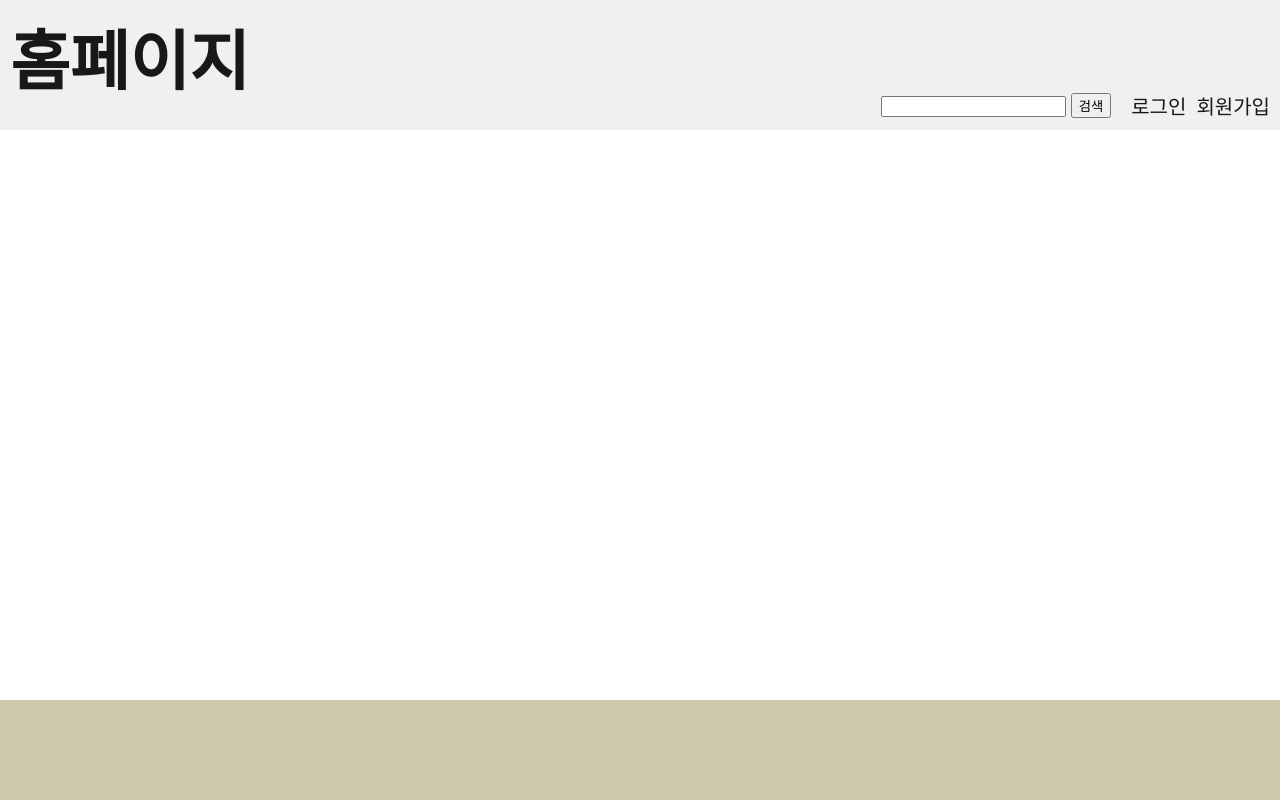
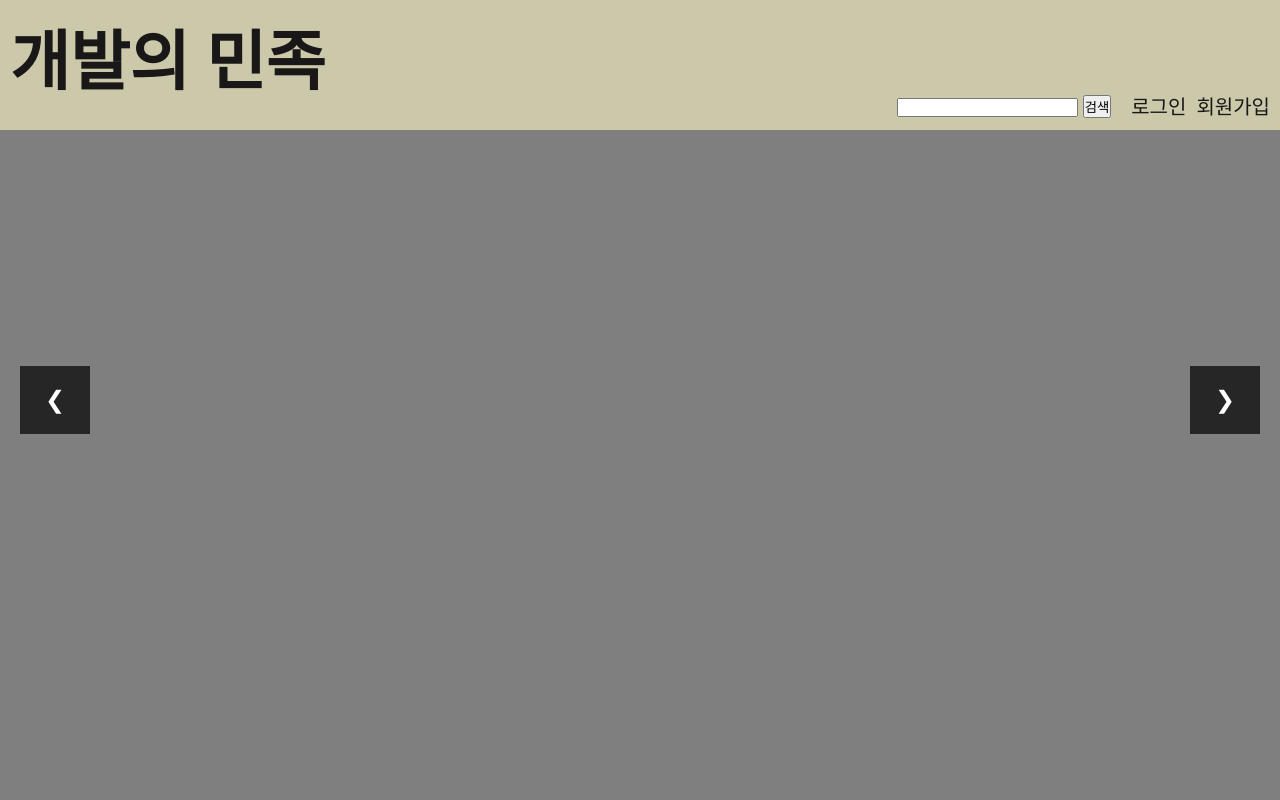
Before and after one commit to Alca0927/EventSchedule, a Flask app: page / in a window 1280 px wide. Run offline with Flask 3, Linux system fonts and the light colour scheme; data that the repository does not hold is empty.

Commit message:
home css, js

```diff
--- a/static/css/home.css
+++ b/static/css/home.css
@@ -1,4 +1,5 @@
-body{
+/* 기본 설정 */
+body {
     margin: 0;
     padding: 0;
 }
@@ -8,49 +9,52 @@ a {
     text-decoration: none; /* 밑줄 제거 */
 }
 
-a:visited, a:active{
+a:visited, a:active {
     color: #191717;
     text-decoration: none;
 }
 
-header{
-    background-color:#F1EFEF;
+/* 헤더 */
+header {
+    background-color: #CCC8AA;
     width: 100%;
     height: 130px;
     color: #191717;
     position: relative;
-  top: 0;
+    top: 0;
 }
-header h1{
+
+header h1 {
     display: flex;
     padding: 10px;
     font-size: 65px;
     margin: 0;
 }
 
-.headerLeft{
+.headerLeft {
     display: flex;
     align-items: center;
     position: absolute;
-    right:10px;
+    right: 10px;
     bottom: 10px;
     gap: 10px;
     font-size: 20px;
 }
 
-.headerLeft div{
+.headerLeft div {
     display: flex;
     align-items: center;
 }
 
-.home{
+.home {
     position: fixed;
     top: 3%;
     left: 5%;
 }
 
-footer{
-    background-color:#CCC8AA;
+/* 푸터 */
+footer {
+    background-color: #CCC8AA;
     width: 100%;
     height: 100px;
     color: #191717;
@@ -58,38 +62,132 @@ footer{
     position: fixed;
 }
 
-ul{
+/* 리스트 스타일 */
+ul {
     list-style-type: none;
     margin: 0;
+    padding: 0;
     display: flex;
-    margin: 0;
-    padding: 0;
     gap: 10px;
 }
 
-ul li{
+ul li {
     display: flex;
     align-items: center;
 }
 
-/* header footer 끝*/
-/* 본문 내용 */
-
-.eventContainer{
+/* 본문 - 이벤트 컨테이너 */
+.eventContainer {
     display: flex;
     flex-wrap: wrap; /* 줄바꿈 */
     justify-content: center; /* 가운데 정렬 */
-    gap: 20px; /* 요소 간격 */
+    gap: 20px; /* 요소 간 간격 */
     margin-top: 30px;
 }
 
-.eventItem{
-    width: calc(20% - 20px);
+/* 반투명 검은 배경 (box) */
+.box {
+    background-color: rgba(0, 0, 0, 0.5); /* 불투명한 검은색 */
+    position: fixed;
+    top: 130px; /* 헤더 높이만큼 띄우기 */
+    left: 0;
+    width: 100%;
+    height: calc(100% - 130px); /* 헤더를 제외한 높이 */
+    z-index: 1; /* 슬라이더보다 낮게 설정 */
+}
+
+/* 전체 요소 크기 설정 */
+* {
+    margin: 0;
+    padding: 0;
+    box-sizing: border-box;
+}
+
+/* 슬라이더 컨테이너 */
+.slider-container {
+    position: relative;
+    width: 100%;
+    max-width: 1200px;
+    margin: 20px auto;
+    display: flex;
+    align-items: center;
+    justify-content: center;
+    height: auto;
+    z-index: 10; /* 슬라이더가 .box 위에 오도록 설정 */
+}
+
+/* 슬라이더 부모 요소 */
+.slider-wrapper {
+    width: 100%;
+    overflow: hidden; /* 넘치는 부분을 숨김 */
+    position: relative;
+}
+
+/* 슬라이더 내부 */
+.slider {
+    display: flex;
+    transition: transform 0.5s ease-in-out;
+    width: 100%; /* 전체 슬라이더 크기 고정 */
+    gap: 50px; /* 이미지 간 간격 */
+    align-items: center;
+    justify-content: flex-start; /* 왼쪽 정렬 */
+    padding-right: 50px; /* 오른쪽 여백 추가 */
+}
+
+/* 개별 이벤트 아이템 */
+.eventItem {
+    flex: 0 0 calc((100% - 200px) / 5); /* gap을 고려하여 크기 조정 */
+    box-sizing: border-box;
     text-align: center;
 }
 
-.eventImage{
-    width: 90%;
+/* 이벤트 이미지 */
+/* 이미지 기본 스타일 */
+.eventImage {
+    width: 100%;
     height: auto;
-    object-fit: cover; /* 사진 비율 유지 */
+    max-height: 500px;
+    position: relative;
+    z-index: 10; /* 이미지가 .box 위에 오도록 설정 */
+    transition: transform 0.3s ease-in-out; /* 부드러운 확대 효과 */
 }
+
+/* 마우스를 올리면 확대 */
+.eventImage:hover {
+    transform: scale(1.1); /* 10% 확대 */
+    max-width: 110%; /* 너무 커지지 않도록 제한 */
+}
+
+
+/* 🔥 화살표 버튼 수정 */
+/* 🔥 화살표 버튼 (양쪽 끝으로 이동) */
+.prev, .next {
+    position: fixed; /* 화면 고정 */
+    top: 50%;
+    transform: translateY(-50%);
+    background-color: rgba(0, 0, 0, 0.7); /* 좀 더 진한 배경 */
+    color: white;
+    border: none;
+    padding: 20px 25px; /* 버튼 크기 키움 */
+    cursor: pointer;
+    font-size: 24px;
+    z-index: 50; /* 다른 요소보다 위에 위치 */
+}
+
+.prev {
+    left: 20px; /* 왼쪽 끝에 배치 */
+}
+
+.next {
+    right: 20px; /* 오른쪽 끝에 배치 */
+}
+
+/* 🔹 반응형 - 작은 화면에서 버튼 크기 조정 */
+@media screen and (max-width: 800px) {
+    .prev {
+        left: 10px;
+    }
+    .next {
+        right: 10px;
+    }
+}
--- /dev/null
+++ b/static/js/home.js
@@ -0,0 +1,33 @@
+document.addEventListener("DOMContentLoaded", () => {
+    const slider = document.querySelector(".slider");
+    const eventItems = document.querySelectorAll(".eventItem");
+    const prevBtn = document.querySelector(".prev");
+    const nextBtn = document.querySelector(".next");
+
+    let index = 0;
+    const slidesToShow = 5; // 한 번에 보여줄 이미지 개수
+    const slideWidth = eventItems[0].offsetWidth; // 개별 슬라이드 크기
+    const totalSlides = eventItems.length;
+
+    function updateSlider() {
+        slider.style.transform = `translateX(${-index * slideWidth}px)`;
+    }
+
+    nextBtn.addEventListener("click", () => {
+        if (index + slidesToShow < totalSlides) {
+            index += slidesToShow;
+        } else {
+            index = 0; // 마지막에서 처음으로 돌아감
+        }
+        updateSlider();
+    });
+
+    prevBtn.addEventListener("click", () => {
+        if (index - slidesToShow >= 0) {
+            index -= slidesToShow;
+        } else {
+            index = Math.max(0, totalSlides - slidesToShow); // 처음에서 마지막으로 이동
+        }
+        updateSlider();
+    });
+});
--- a/templates/home.html
+++ b/templates/home.html
@@ -9,7 +9,7 @@
 <body>
     <header>
         <!-- 헤더 -->
-        <h1><a href="/" id='home'>홈페이지</a></h1>
+        <h1><a href="/" id='home'>개발의 민족</a></h1>
         <section class="headerLeft">
             <div>
                 <form action="searchEvent" method="POST">
@@ -26,33 +26,27 @@
             </div>
         </section>
     </header>
-    <section>
-        <!-- 본문 -->
-        <div class="eventContainer">
-            {% for event in events %}
-            <ul class="eventItem">
-                <li>
-                    <table>
-                        <tr>
-                            <td>
-                                <a href="/detail/{{event.no}}">
-                                    <img src="{{url_for('static', filename='pic/' + event.image)}}" class="eventImage" alt="{{event.eventName}}">
-                                </a>
-                            </td>
-                        </tr>
-                        <tr>
-                            <td>
-                                <a href="/detail/{{event.no}}">{{event.eventName}}</a>
-                            </td>
-                        </tr>
-                    </table>
-                </li>
-            </ul>
-            {% endfor %}
+
+
+    <section class="slider-container">
+        <button class="prev">❮</button>
+        <div class="slider-wrapper">
+            <div class="slider">
+                {% for event in events %}
+                <div class="eventItem">
+                    <a href="/detail/{{ event.no }}">
+                        <img src="{{ url_for('static', filename='pic/' + event.image) }}" class="eventImage" alt="{{ event.eventName }}">
+                    </a>
+                    <p><a href="/detail/{{ event.no }}">{{ event.eventName }}</a></p>
+                </div>
+                {% endfor %}
+            </div>
         </div>
+        <button class="next">❯</button>
     </section>
-    <footer>
-        <p></p>
-    </footer>
+
+    <div class="box"></div>
+
+    <script src="/static/js/home.js"></script>
 </body>
 </html>
```
